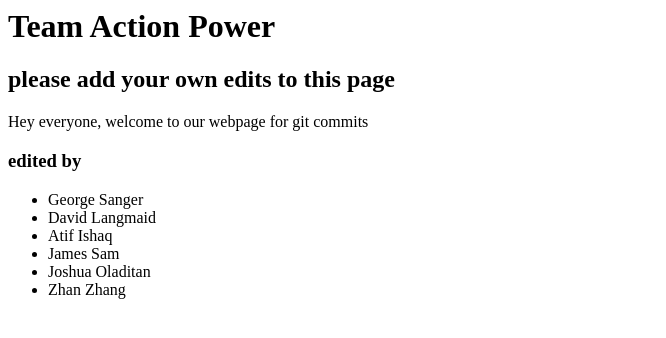
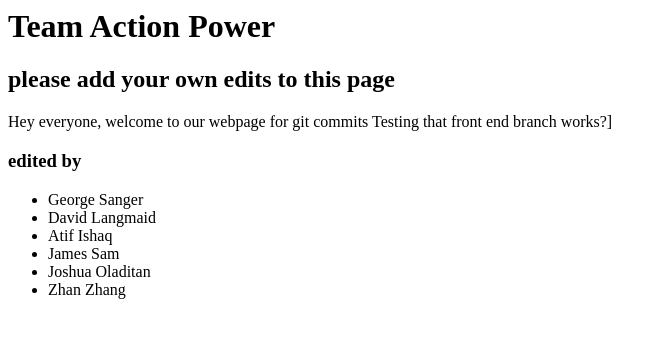
Before and after one commit to paperclipstudio/Group14, a plain HTML site: page gitTestFolder/CommitToMe.html in a window 1280 px wide. Shown: the whole page, without its empty margins (0-666 px from the left). Drawn offline with Linux system fonts and the light colour scheme.

Commit message:
Testing front end branch

```diff
--- a/gitTestFolder/CommitToMe.html
+++ b/gitTestFolder/CommitToMe.html
@@ -8,6 +8,7 @@ please add your own edits to this page
 </h2>
 <p>
 Hey everyone, welcome to our webpage for git commits
+Testing that front end branch works?]
 </p>
 
 
```
